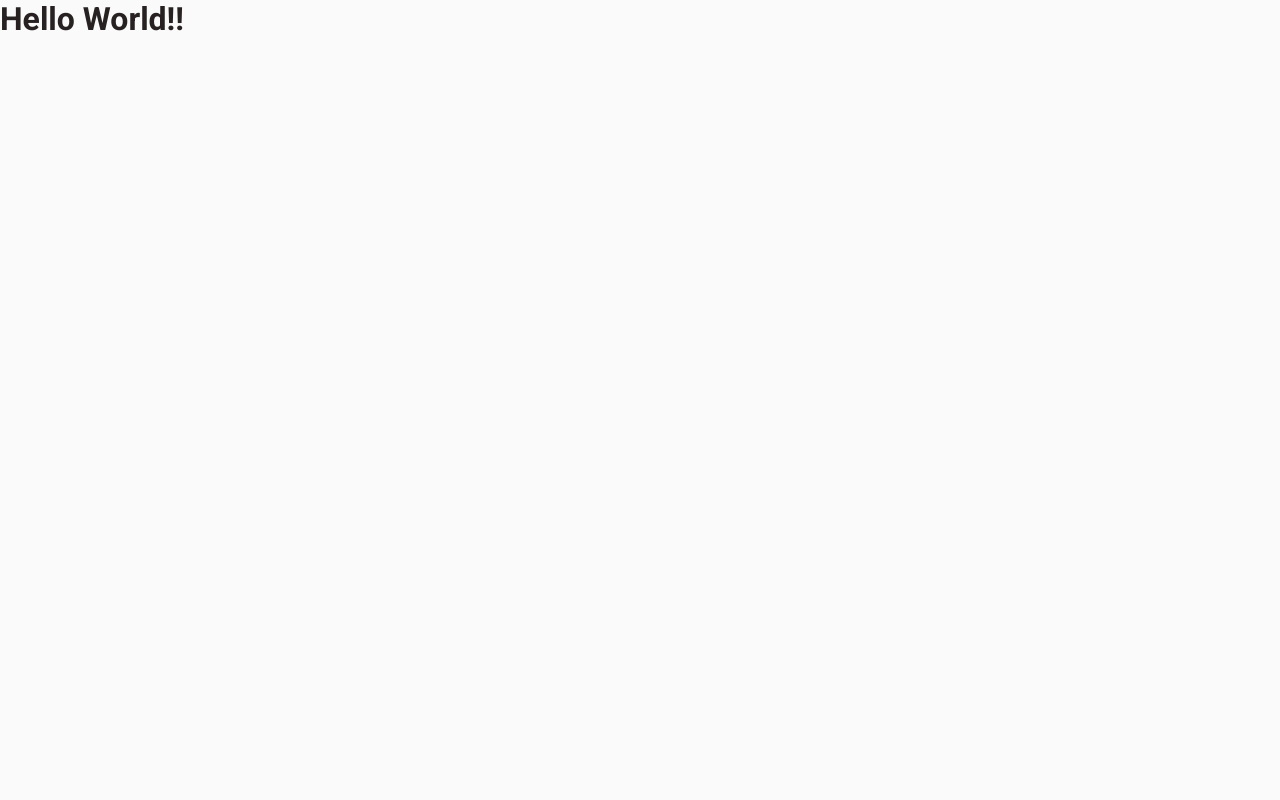
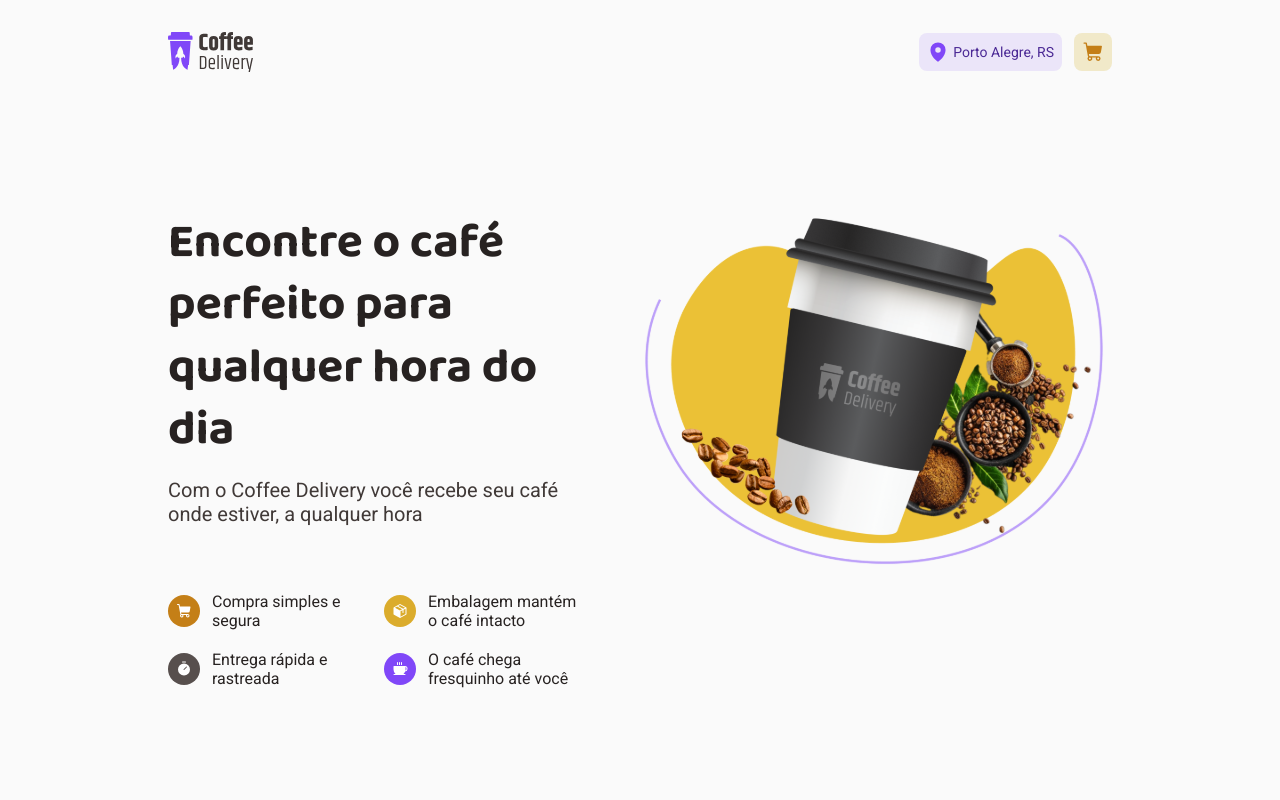
Before and after one commit to lucas-ssv/coffee-delivery-challenge, a React (Vite) app: page / in a window 1280 px wide. Shown: the top 800 px of the page. Built offline with nearby package versions, Linux system fonts and the light colour scheme.

Commit message:
feat: add Home page

```diff
--- a/package.json
+++ b/package.json
@@ -10,6 +10,7 @@
     "preview": "vite preview"
   },
   "dependencies": {
+    "@phosphor-icons/react": "^2.1.7",
     "react": "^18.3.1",
     "react-dom": "^18.3.1",
     "styled-components": "^6.1.12"
--- a/src/App.tsx
+++ b/src/App.tsx
@@ -1,11 +1,12 @@
 import { ThemeProvider } from "styled-components"
 import { defaultTheme } from "./styles/theme"
 import { GlobalStyles } from "./styles/global"
+import { Home } from "./pages/Home"
 
 export function App() {
   return (
     <ThemeProvider theme={defaultTheme}>
-      <h1>Hello World!!</h1>
+      <Home />
       <GlobalStyles />
     </ThemeProvider>
   )
--- /dev/null
+++ b/src/pages/Home/index.tsx
@@ -0,0 +1,96 @@
+import { HomeContainer, Item, ItemsBanner } from "./styles";
+import logoCoffeeDelivery from '../../assets/logo.svg'
+import banner from '../../assets/banner.svg'
+import capuccino from '../../assets/capuccino.svg'
+import { Coffee, MapPin, Minus, Package, Plus, ShoppingCart, ShoppingCartSimple, Timer } from "@phosphor-icons/react";
+
+export function Home() {
+  return (
+    <HomeContainer>
+      <header>
+        <img src={logoCoffeeDelivery} alt="" />
+        <nav>
+          <div>
+            <MapPin size={22} weight="fill" />
+            <span>Porto Alegre, RS</span>
+          </div>
+          <button type="button">
+            <ShoppingCart size={22} weight="fill" />
+          </button>
+        </nav>
+      </header>
+      <div>
+        <div>
+          <h1>Encontre o café perfeito para qualquer hora do dia</h1>
+          <p>Com o Coffee Delivery você recebe seu café onde estiver, a qualquer hora</p>
+          <ItemsBanner>
+            <Item variant="yellow-dark">
+              <div>
+                <ShoppingCart size={16} weight="fill" />
+              </div>
+              <span>Compra simples e segura</span>
+            </Item>
+            <Item variant="yellow">
+              <div>
+                <Package size={16} weight="fill" />
+              </div>
+              <span>Embalagem mantém o café intacto</span>
+            </Item>
+            <Item variant="base-text">
+              <div>
+                <Timer size={16} weight="fill" />
+              </div>
+              <span>Entrega rápida e rastreada</span>
+            </Item>
+            <Item variant="purple">
+              <div>
+                <Coffee size={16} weight="fill" />
+              </div>
+              <span>O café chega fresquinho até você</span>
+            </Item>
+          </ItemsBanner>
+        </div>
+        <div>
+          <img src={banner} alt="copo de café com grãos de café ao redor do copo" />
+        </div>
+      </div>
+      <section>
+        <h1>Nossos cafés</h1>
+        <ul>
+          <li>
+            <div className="card-image">
+              <img src={capuccino} alt="" />
+            </div>
+            <div className="card-tag">
+              <span>Tradicional</span>
+            </div>
+            <div className="card-content">
+              <strong>Expresso Tradicional</strong>
+              <p>O tradicional café feito com água quente e grãos moídos</p>
+              <div className="card-buy">
+                <span className="card-product-value">
+                  R$
+                  <span>9,90</span>
+                </span>
+                <div className="card-actions">
+                  <div className="card-counter">
+                    <button type="button">
+                      <Minus size={14} />
+                    </button>
+                    <span>1</span>
+                    <button type="button">
+                      <Plus size={14} />
+                    </button>
+                  </div>
+                  <button type="button">
+                    <ShoppingCartSimple size={22} weight="fill" />
+                  </button>
+                </div>
+              </div>
+            </div>
+          </li>
+        </ul>
+      </section>
+    </HomeContainer>
+  )
+}
--- /dev/null
+++ b/src/pages/Home/styles.ts
@@ -0,0 +1,260 @@
+import styled from "styled-components";
+
+export const HomeContainer = styled.main`
+  width: calc(100% - 304px);
+  margin: 0 auto;
+  padding: 0 1rem;
+
+  header {
+    padding: 2rem 0;
+
+    display: flex;
+    justify-content: space-between;
+    align-items: center;
+
+    nav {
+      display: flex;
+      align-items: center;
+      gap: 0.75rem;
+
+      div {
+        background: ${props => props.theme.colors["purple-light"]};
+        border-radius: 8px;
+        padding: 0.5rem;
+
+        display: flex;
+        align-items: center;
+        gap: 0.25rem;
+
+        svg {
+          color: ${props => props.theme.colors["purple"]};
+        }
+
+        span {
+          color: ${props => props.theme.colors["purple-dark"]};
+          font-size: ${props => props.theme.fonts.roboto["text-s"]}px;
+        }
+      }
+
+      button {
+        background: ${props => props.theme.colors["yellow-light"]};
+        border: 0;
+        border-radius: 8px;
+        padding: 0.5rem;
+        cursor: pointer;
+
+        display: flex;
+        align-items: center;
+        justify-content: center;
+
+        svg {
+          color: ${props => props.theme.colors["yellow-dark"]};
+        }
+      }
+    }
+  }
+
+  > div {
+    display: grid;
+    grid-template-columns: 1.2fr 1fr;
+    justify-content: space-between;
+    gap: 3.5rem;
+    padding: 6.75rem 0;
+
+    div {
+      h1 {
+        font-family: 'Baloo 2', sans-serif;
+        font-size: ${props => props.theme.fonts["baloo-2"]["title-xl"]}px;
+        color: ${props => props.theme.colors["base-title"]};
+        line-height: 130%;
+      }
+
+      p {
+        font-size: ${props => props.theme.fonts.roboto["text-l"]}px;
+        color: ${props => props.theme.colors["base-subtitle"]};
+        margin-top: 1rem;
+      }
+    }
+
+    > div {
+      justify-self: end;
+
+      img {
+        flex: 1;
+      }
+    }
+  }
+
+  section {
+    margin: 2rem 0;
+
+    h1 {
+      font-family: 'Baloo 2', sans-serif;
+      color: ${props => props.theme.colors["base-subtitle"]};
+      font-size: ${props => props.theme.fonts["baloo-2"]["title-l"]}px;
+    }
+
+    ul {
+      list-style: none;
+      margin-top: 3.375rem;
+
+      display: grid;
+      grid-template-columns: repeat(4, 1fr);
+      gap: 2rem;
+
+      li {
+        background: ${props => props.theme.colors["base-card"]};
+        border-radius: 6px 36px;
+
+        .card-image {
+          display: flex;
+          align-items: center;
+          justify-content: center;
+
+          img {
+            position: relative;
+            bottom: 1rem;
+          }
+        }
+
+        .card-tag {
+          display: flex;
+          align-items: center;
+          justify-content: center;
+
+          span {
+            font-size: ${props => props.theme.fonts.roboto["text-tag"]}px;
+            color: ${props => props.theme.colors["yellow-dark"]};
+            text-transform: uppercase;
+            font-weight: bold;
+            background: ${props => props.theme.colors["yellow-light"]};
+            border-radius: 9999px;
+            padding: 0.25rem 0.5rem;
+          }
+        }
+
+        .card-content {
+          padding: 1rem;
+
+          strong {
+            font-family: 'Baloo 2', sans-serif;
+            font-size: ${props => props.theme.fonts["baloo-2"]["title-s"]}px;
+            color: ${props => props.theme.colors["base-subtitle"]};
+            display: block;
+            text-align: center;
+          }
+
+          p {
+            font-size: ${props => props.theme.fonts.roboto["text-s"]}px;
+            color: ${props => props.theme.colors["base-label"]};
+            text-align: center;
+            line-height: 130%;
+            margin-top: 0.5rem;
+          }
+
+          .card-buy {
+            display: flex;
+            align-items: center;
+            justify-content: space-between;
+            padding: 0 0.25rem;
+            margin-top: 2.063rem;
+
+            .card-product-value {
+              font-size: ${props => props.theme.fonts.roboto["text-s"]}px;
+
+              display: flex;
+              align-items: baseline;
+              gap: 0.25rem;
+
+              span {
+                font-family: 'Baloo 2', sans-serif;
+                font-size: ${props => props.theme.fonts["baloo-2"]["title-m"]}px;
+                font-weight: bold;
+                color: ${props => props.theme.colors["base-text"]};
+              }
+            }
+
+            .card-actions {
+              display: flex;
+              align-items: center;
+              justify-content: center;
+              gap: 0.5rem;
+
+              .card-counter {
+                background: ${props => props.theme.colors["base-button"]};
+                border-radius: 8px;
+
+                display: flex;
+                align-items: center;
+                justify-content: center;
+                gap: 0.25rem;
+
+                button {
+                  background: transparent;
+                  color: ${props => props.theme.colors.purple};
+                  border: 0;
+                  padding: 0.75rem 0.5rem;
+                  cursor: pointer;
+                }
+
+                span {
+                  font-size: ${props => props.theme.fonts.roboto["text-m"]};
+                }
+              }
+
+              button {
+                background: ${props => props.theme.colors["purple-dark"]};
+                color: ${props => props.theme.colors.white};
+                border-radius: 8px;
+                border: 0;
+                padding: 0.5rem;
+                cursor: pointer;
+
+                display: flex;
+                align-items: center;
+                justify-content: center;
+              }
+            }
+          }
+        }
+      }
+    }
+  }
+`
+
+export const ItemsBanner = styled.div`
+  margin-top: 4.125rem;
+
+  display: grid;
+  grid-template-columns: repeat(2, 1fr);
+  gap: 1.25rem;
+`
+
+interface ItemProps {
+  variant: 'yellow-dark' | 'yellow' | 'base-text' | 'purple'
+}
+
+export const Item = styled.div<ItemProps>`
+  display: flex;
+  align-items: center;
+  gap: 0.75rem;
+
+  div {
+    background: ${props => props.theme.colors[props.variant]};
+    border-radius: 9999px;
+    padding: 0.5rem;
+
+    display: flex;
+    align-items: center;
+    justify-content: center;
+
+    svg {
+      color: ${props => props.theme.colors.white};
+    }
+
+    span {
+      font-size: ${props => props.theme.fonts.roboto["text-m"]}px;
+      color: ${props => props.theme.colors["base-text"]};
+    }
+  }
+`
```
Also changed, not shown: 1 other file (tests, documents, lock files or other folders).
